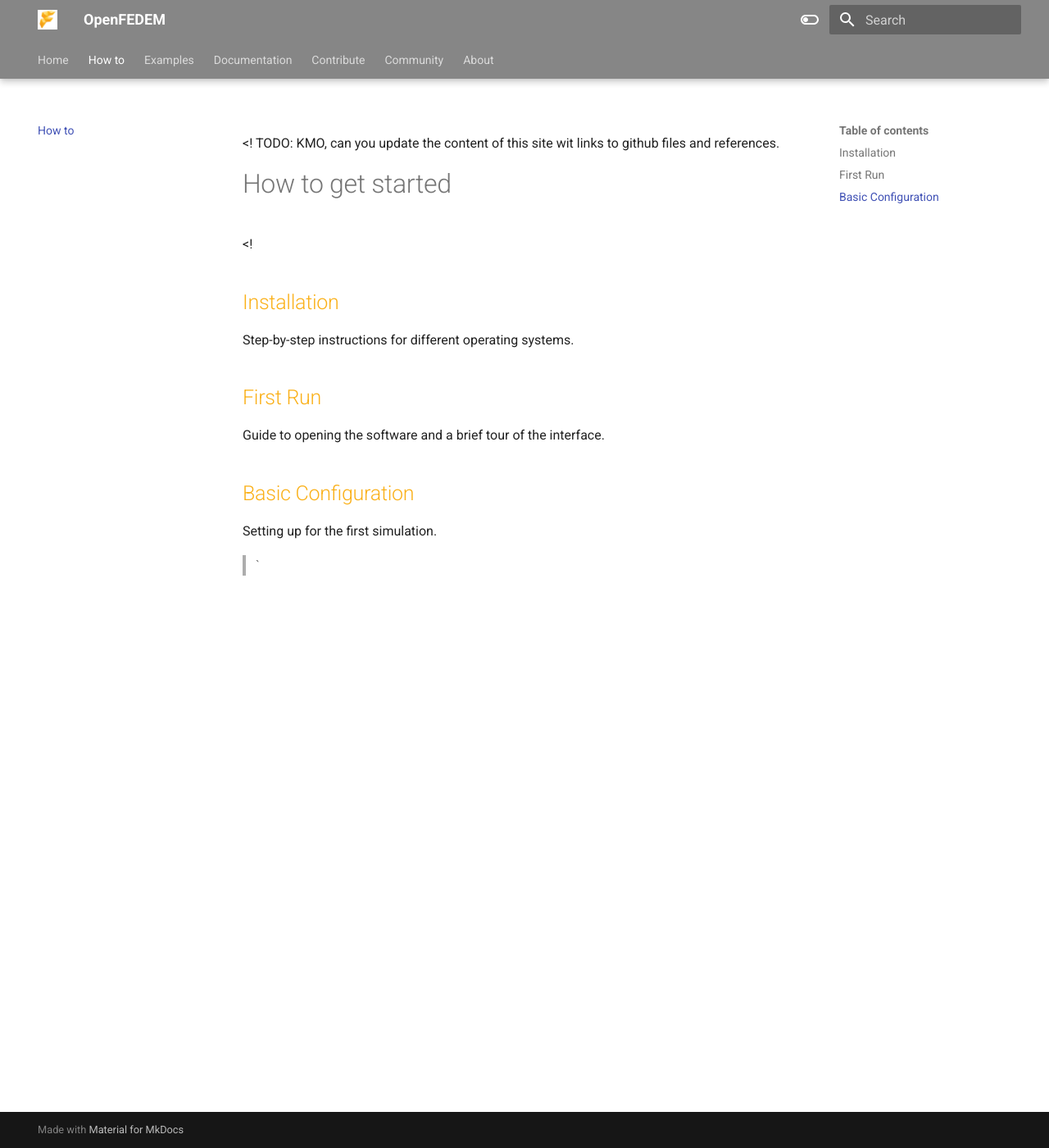
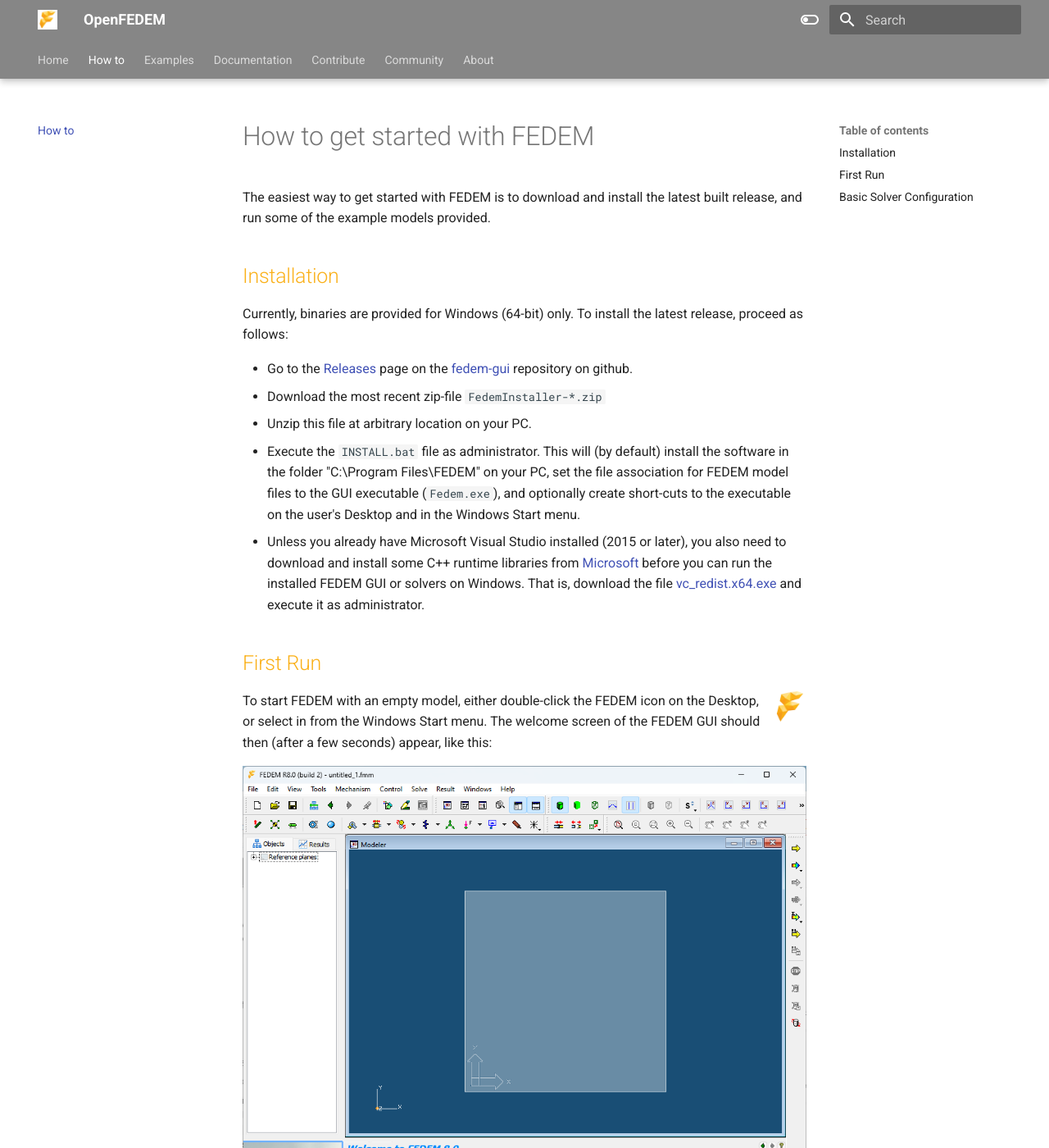
Before and after one commit to openfedem/openfedem.org, an MkDocs documentation site: the page built from docs/how_to_get_started.md, in a window 1280 px wide and 1400 px high. Shown: the whole window at 82% size. Built offline with MkDocs 1.6.1 and Material for MkDocs 9.7.7, drawn with Linux system fonts in a browser that asks for light colours; some of the changed text lies outside the part shown.

Commit message:
Add installation instructions and a brief GUI walk-through

```diff
--- a/docs/how_to_get_started.md
+++ b/docs/how_to_get_started.md
@@ -1,17 +1,63 @@
-<!
-TODO: KMO, can you update the content of this site wit links to github files and references.
->
+# How to get started with FEDEM
 
-# How to get started
+The easiest way to get started with FEDEM is to download and install
+the latest built release, and run some of the example models provided.
 
+## Installation
 
-<!
-## Installation
-Step-by-step instructions for different operating systems.
+Currently, binaries are provided for Windows (64-bit) only.
+To install the latest release, proceed as follows:
+
+* Go to the [Releases](https://github.com/SAP/fedem-gui/releases) page
+  on the [fedem-gui](https://github.com/SAP/fedem-gui) repository on github.
+* Download the most recent zip-file `FedemInstaller-*.zip`
+* Unzip this file at arbitrary location on your PC.
+* Execute the `INSTALL.bat` file as administrator.
+  This will (by default) install the software in the folder "C:\Program Files\FEDEM"
+  on your PC, set the file association for FEDEM model files to the GUI executable
+  (`Fedem.exe`), and optionally create short-cuts to the executable on the user's Desktop
+  and in the Windows Start menu.
+* Unless you already have Microsoft Visual Studio installed (2015 or later),
+  you also need to download and install some C++ runtime libraries from
+  [Microsoft](https://learn.microsoft.com/en-us/cpp/windows/latest-supported-vc-redist?view=msvc-170)
+  before you can run the installed FEDEM GUI or solvers on Windows.
+  That is, download the file [vc_redist.x64.exe](https://aka.ms/vs/17/release/vc_redist.x64.exe)
+  and execute it as administrator.
 
 ## First Run
-Guide to opening the software and a brief tour of the interface.
 
-## Basic Configuration
+![FEDEM](images/logo.png){: align="right" style="height:40px;width:40px"}
+To start FEDEM with an empty model, either double-click the FEDEM icon on the Desktop,
+or select in from the Windows Start menu. The welcome screen of the FEDEM GUI
+should then (after a few seconds) appear, like this:
+
+![Welcome to FEDEM](images/FedemWelcome.png)
+
+The FEDEM main windows consists of the following items:
+
+* At the very top there is a line of standard Menus (_File_, _Edit_, etc).
+* Next there are two lines (the tool bars) containing somw buttons used to
+  initiate commands also found in the Menus.
+* One of the tool bars (for executing the solvers) are placed vertically to the right.
+* In the left part of the window is the _Model Manager panel_, containing
+  the _Objects_ and _Results_ tabs, which allow you to create, manage, and delete
+  the objects in your model, and to define Animations and Graphs for your results.
+* The largest part of the main window is occupied by the Workspace area,
+  containing the _Modeler_, _Control Editor_ and _Graph_ views for constructing
+  and viewing models and results. Initially (like in the image above),
+  it only displays the Reference plane.
+* The lower left part of the main window contains the _ID and Topology panel_
+  which lists objects related to the selected item.
+* The area below the Workspace area is the _Property Editor panel_,
+  which allows you to view and edit the properties of individual objects in the model.
+* At the very bottom of the main window, the _Status bar_ is located,
+  which provides information of the status, progress information
+  and whether a solver process is running.
+
+Refer to the [Users Guide](fedem_docs/FedemUsersGuide.pdf) for further details on the FEDEM GUI.
+
+If you already have a FEDEM model file, the easiest way to open it is to just double-click the file in the Windows file browser.
+
+## Basic Solver Configuration
+
 Setting up for the first simulation.
->`
--- a/mkdocs.yml
+++ b/mkdocs.yml
@@ -45,14 +45,13 @@
         icon: material/toggle-switch
         name: Switch to light mode
 
-
 markdown_extensions:
   - pymdownx.superfences:
       custom_fences:
         - name: mermaid
           class: mermaid
           format: !!python/name:pymdownx.superfences.fence_code_format
-
+  - attr_list
 
 extra_css:
     - css/custom.css
```
Also changed, not shown: docs/images/FedemWelcome.png (added).
